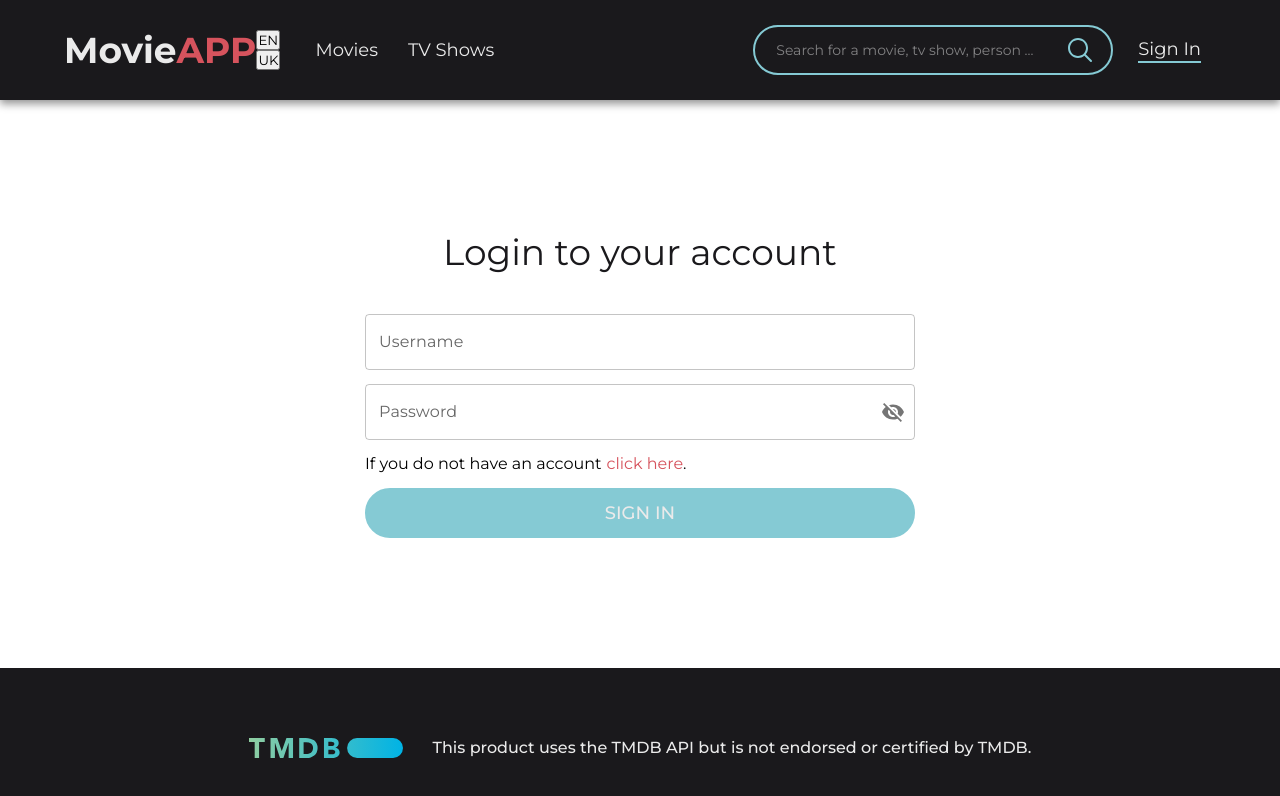
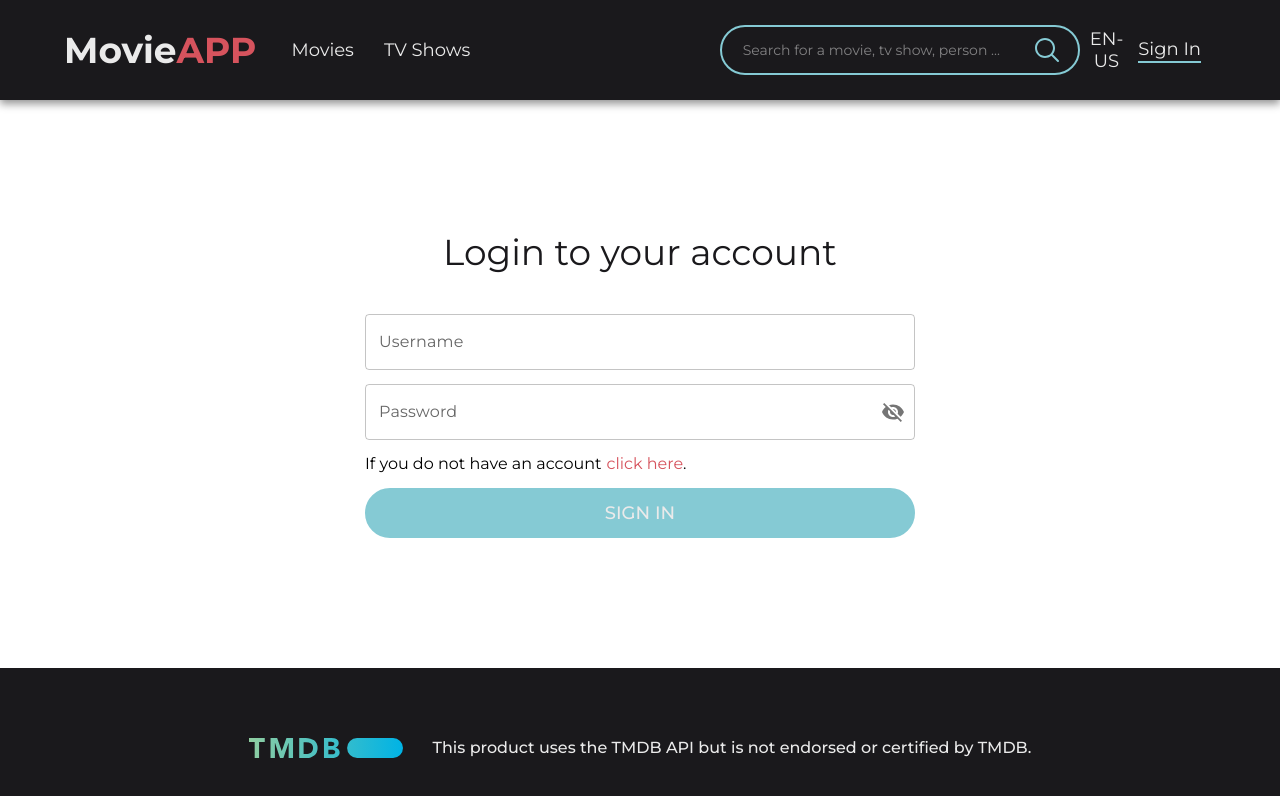
Before and after one commit to alla-r/MovieApp, a React (Vite) app in the folder frontend/: page /auth/login in a window 1280 px wide. Shown: the top 796 px of the page. Built offline with nearby package versions, Linux system fonts and the light colour scheme.

Commit message:
add styles for language button

```diff
--- a/frontend/src/components/Header/Header.jsx
+++ b/frontend/src/components/Header/Header.jsx
@@ -7,7 +7,14 @@ import Logo from '../Logo';
 import HeaderItem from './components/HeaderItem';
 import ProfileDropdown from './components/ProfileDropdown';
 import SearchField from './components/SearchField';
-import { Background, NavContainer, NavMenu, SearchIconButton, SecondColumn } from './styles';
+import {
+  Background,
+  NavContainer,
+  NavMenu,
+  SearchIconButton,
+  SecondColumn,
+  LanguageButton,
+} from './styles';
 import * as i18nConstants from '../../utils/i18n/constants';
 
 function Header({ isUserAuthorized, headerItems, profileDropdownData }) {
@@ -17,8 +24,18 @@ function Header({ isUserAuthorized, headerItems, profileDropdownData }) {
   const [isSearchBarOpen, setIsSearchBarOpen] = useState(false);
   const { t, i18n } = useTranslation();
 
-  const changeLanguageHandler = (locale) => {
-    i18n.changeLanguage(locale);
+  const changeLanguageHandler = () => {
+    const currentLanguage = i18n.language.toUpperCase();
+    const index = i18nConstants.LANGUAGES.findIndex((el) => el === currentLanguage);
+    let nextLanguageIndex;
+    if (index !== -1) {
+      nextLanguageIndex = index + 1 < i18nConstants.LANGUAGES.length ? index + 1 : 0;
+    } else {
+      nextLanguageIndex = 0;
+    }
+    const nextLanguage = i18nConstants.LANGUAGES[nextLanguageIndex];
+
+    i18n.changeLanguage(i18nConstants.LOCALES[nextLanguage]);
     window.location.reload(false);
   };
 
@@ -93,11 +110,16 @@ function Header({ isUserAuthorized, headerItems, profileDropdownData }) {
         />
       )}
       {isMobile && !isSearchBarOpen && (
-        <>
+        <div className="mobile-header">
           <div className="logo--container">
             <Logo size={36} onClickHandler={onLogoClickHandler} />
           </div>
+          <div>
+            <LanguageButton onClick={changeLanguageHandler}>
+              {i18n.language.toUpperCase()}
+            </LanguageButton>
             <SearchIconButton onClick={showSearchInput} />
+
             <BurgerMenu
               right
               isOpen={isMenuOpen}
@@ -106,18 +128,18 @@ function Header({ isUserAuthorized, headerItems, profileDropdownData }) {
               {getMobileItems(headerItems)}
               {isUserAuthorized ? getMobileItems(profileDropdownData) : signInItem}
             </BurgerMenu>
-        </>
+          </div>
+        </div>
       )}
       {!isMobile && (
         <NavContainer>
           <Logo size={36} onClickHandler={onLogoClickHandler} />
-          <div>
-            <button onClick={() => changeLanguageHandler(i18nConstants.LOCALES.EN)}>EN</button>
-            <button onClick={() => changeLanguageHandler(i18nConstants.LOCALES.UK)}>UK</button>
-          </div>
           <NavMenu>{items}</NavMenu>
           <SecondColumn>
             <SearchField submitHandler={searchSubmitHandler} />
+            <LanguageButton onClick={changeLanguageHandler}>
+              {i18n.language.toUpperCase()}
+            </LanguageButton>
             {!isUserAuthorized && signInItem}
             {isUserAuthorized && <ProfileDropdown avatarContent="AN" data={profileDropdownData} />}
           </SecondColumn>
--- a/frontend/src/components/Header/styles.js
+++ b/frontend/src/components/Header/styles.js
@@ -8,12 +8,19 @@ export const Background = styled.div`
   background: ${(props) => props.theme.colors.dark};
   box-shadow: 0px 4px 8px rgba(0, 0, 0, 0.42);
 
-  .logo--container {
-    margin: 0 auto;
-    padding-left: 5%;
+  .mobile-header {
+    display: flex;
+    justify-content: space-between;
+    align-items: center;
+    width: 80%;
     height: 100%;
-    display: flex;
-    align-items: center;
+    margin-left: 5%;
+
+    & > div {
+      display: flex;
+      align-items: center;
+      gap: 1rem;
+    }
   }
 
   .bm-overlay {
@@ -91,15 +98,19 @@ export const SearchIconButton = styled.button`
     opacity: 0.6;
   }
 
-  @media only screen and (max-width: 768px) {
-    right: 17%;
-  }
-
-  @media only screen and (max-width: 550px) {
-    right: 19%;
-  }
-
-  @media only screen and (max-width: 420px) {
-    right: 20%;
+  @media only screen and (max-width: 1080px) {
+    position: static;
   }
 `;
+
+export const LanguageButton = styled.button`
+  background: none;
+  border: none;
+  color: ${(props) => props.theme.colors.light};
+  font-size: 18px;
+  cursor: pointer;
+
+  &:hover {
+    color: ${(props) => props.theme.colors.secondary};
+  }
+`;
--- a/frontend/src/utils/i18n/constants.js
+++ b/frontend/src/utils/i18n/constants.js
@@ -2,3 +2,5 @@ export const LOCALES = {
   EN: 'en',
   UK: 'uk',
 };
+
+export const LANGUAGES = ['EN', 'UK'];
```
Lines whose indentation alone changed are shown as unchanged.
